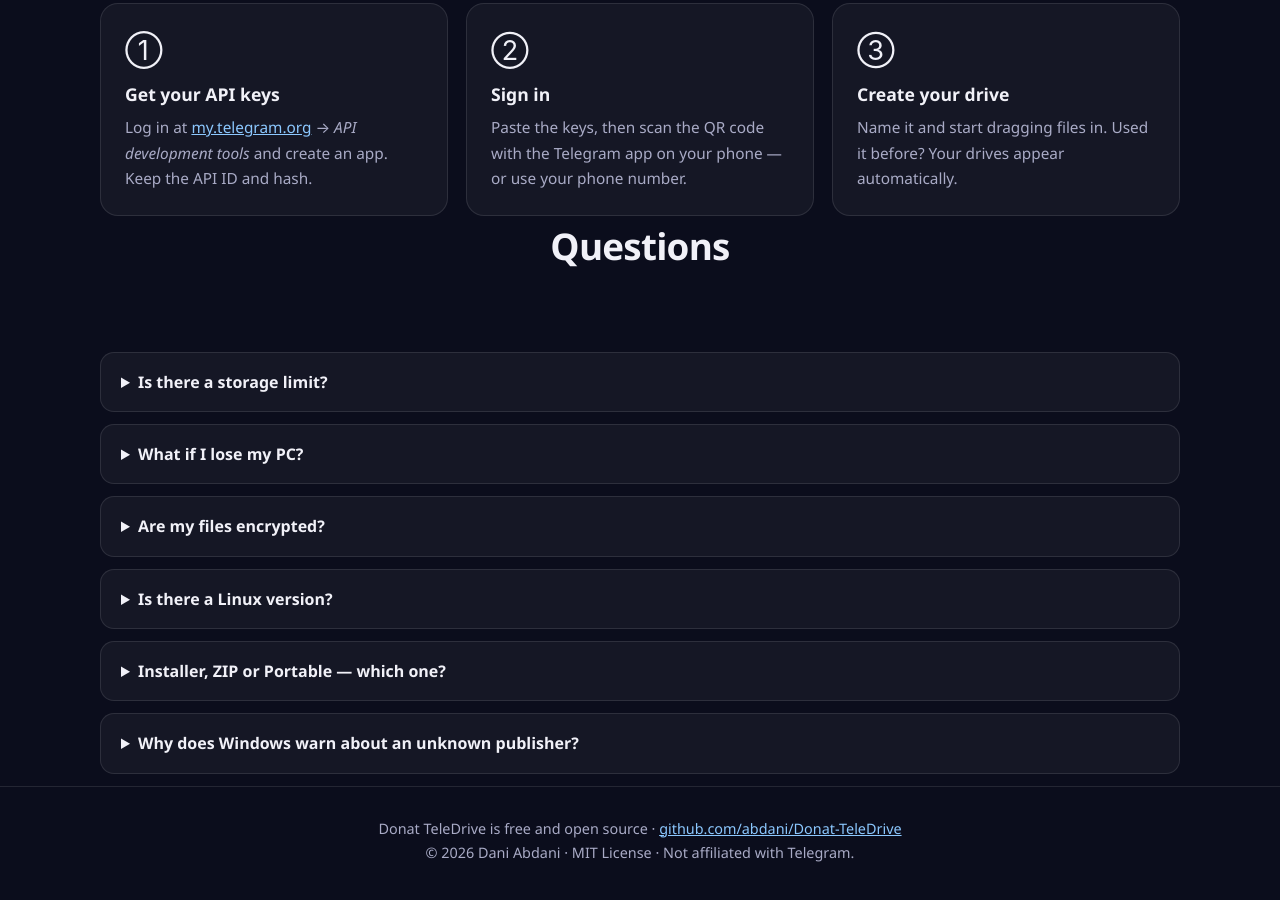
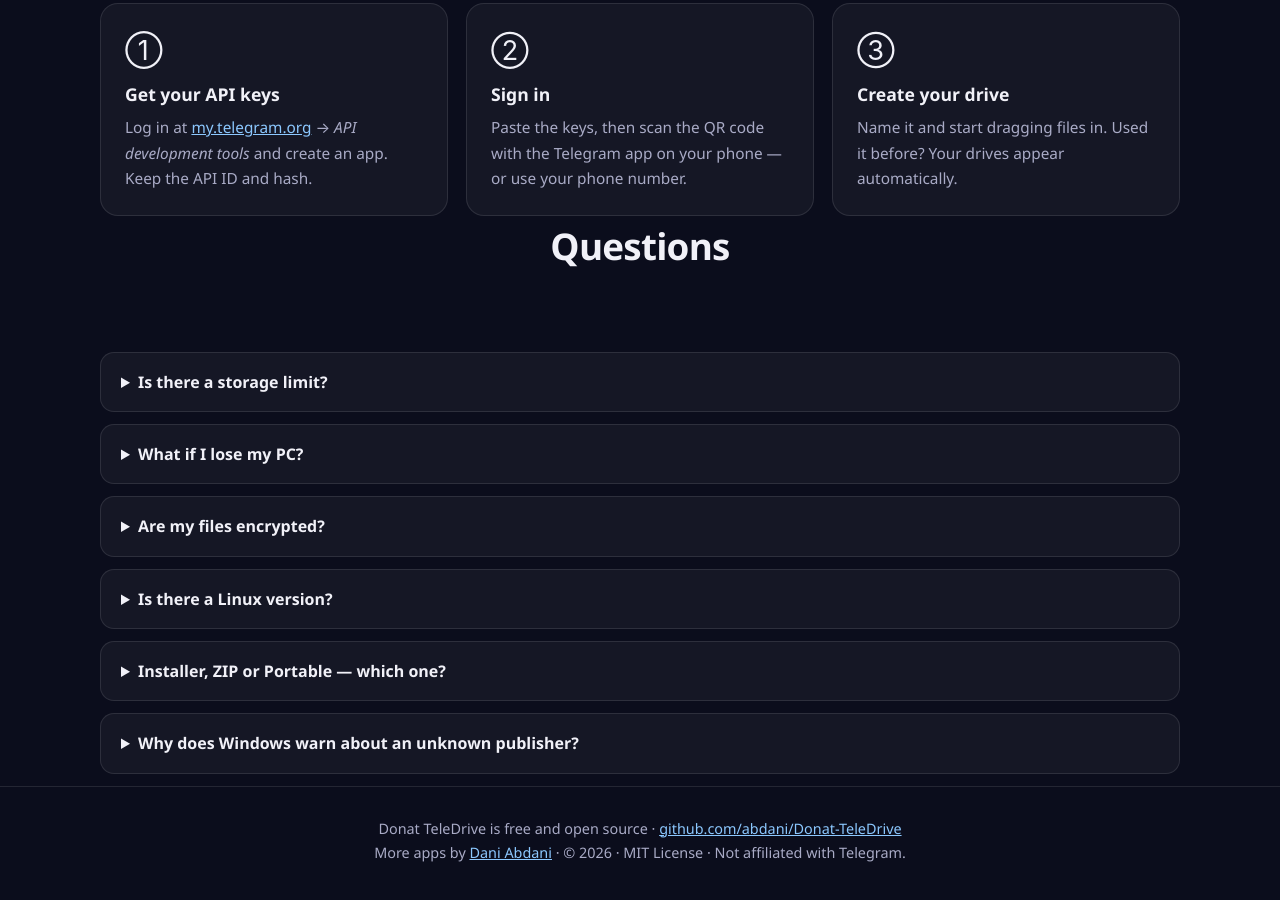
Before and after one commit to abdani/Donat-TeleDrive, a plain HTML site: page docs/index.html in a window 1280 px wide. Shown: the part 7286-8186 px from the top of the page. Drawn offline with Linux system fonts and the light colour scheme.

Commit message:
Homepage footer: link to abdani.github.io
Co-Authored-By: Claude Opus 5.5 <noreply@anthropic.com>

```diff
--- a/docs/index.html
+++ b/docs/index.html
@@ -238,7 +238,7 @@
 <footer>
   <div class="wrap">
     Donat TeleDrive is free and open source · <a href="https://github.com/abdani/Donat-TeleDrive">github.com/abdani/Donat-TeleDrive</a><br>
-    © 2026 Dani Abdani · MIT License · Not affiliated with Telegram.
+    More apps by <a href="https://abdani.github.io/">Dani Abdani</a> · © 2026 · MIT License · Not affiliated with Telegram.
   </div>
 </footer>
 </body>
```
